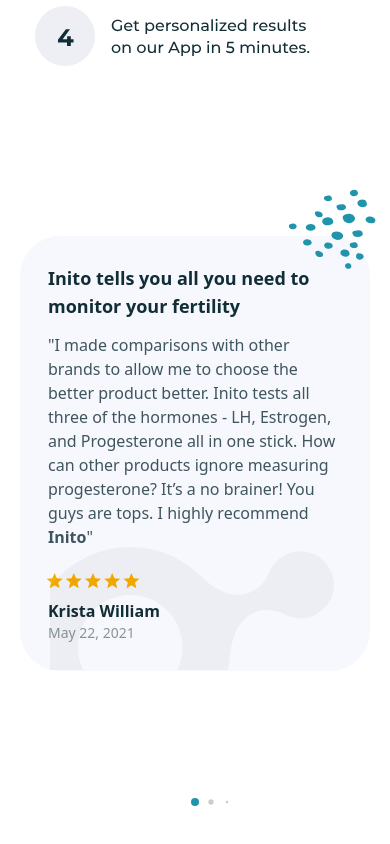
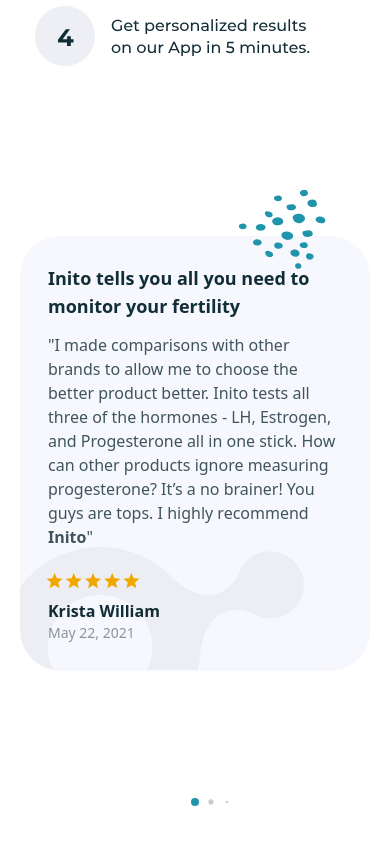
Before and after one commit to Apocryphon06/inito, a React (Create React App) app: page / in a window 390 px wide. Shown: the part 8668-9512 px from the top of the page. Built offline with nearby package versions, Linux system fonts and the light colour scheme.

Commit message:
clean up

```diff
--- a/src/components/FeedbackCard.tsx
+++ b/src/components/FeedbackCard.tsx
@@ -6,7 +6,7 @@
 function FeedbackCard() {
   return (
     <React.Fragment>
-      <div className="flex justify-end relative top-[60px] ">
+      <div className="flex justify-end relative top-[60px] right-[50px]">
         <img src={particles} alt={particles} />
       </div>
       <div className="flex lg:w-[1190px] lg:m-auto lg:flex-row flex-col-reverse justify-around lg:items-center bg-[#F7F7FE] lg:p-5 p-7 lg:gap-0 gap-5 rounded-[40px] lg:h-[193px] m-5">
@@ -34,8 +34,8 @@
         </div>
       </div>
 
-      <div className="relative lg:top-[-123px] top-[-144px] left-[50px] ">
-        <img src={infinity} alt={infinity} className="lg:rounded-bl-[40px]" />
+      <div className="relative lg:top-[-123px] top-[-144px] lg:left-[50px] left-[20px]">
+        <img src={infinity} alt={infinity} className="rounded-bl-[40px]" />
       </div>
     </React.Fragment>
   );
```
